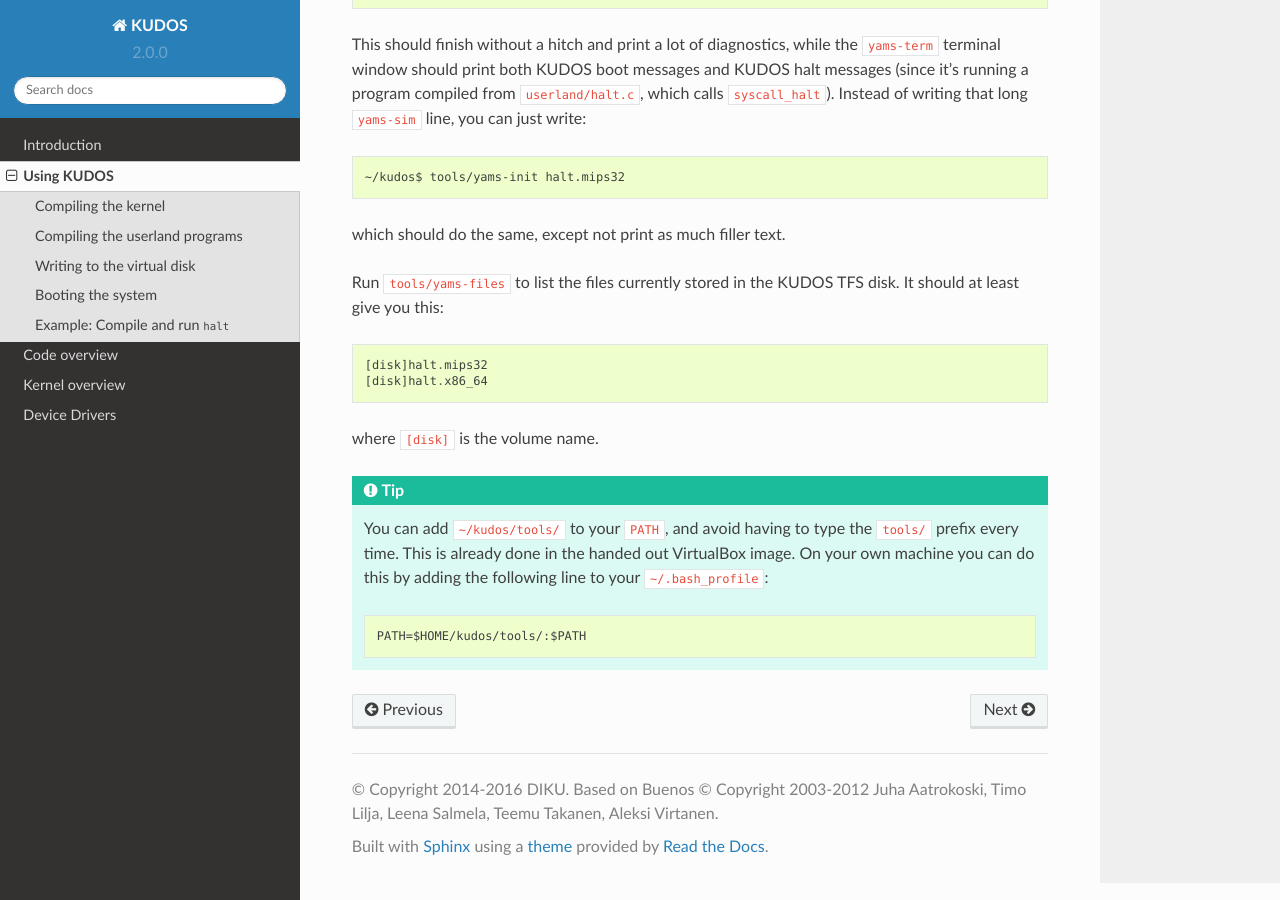
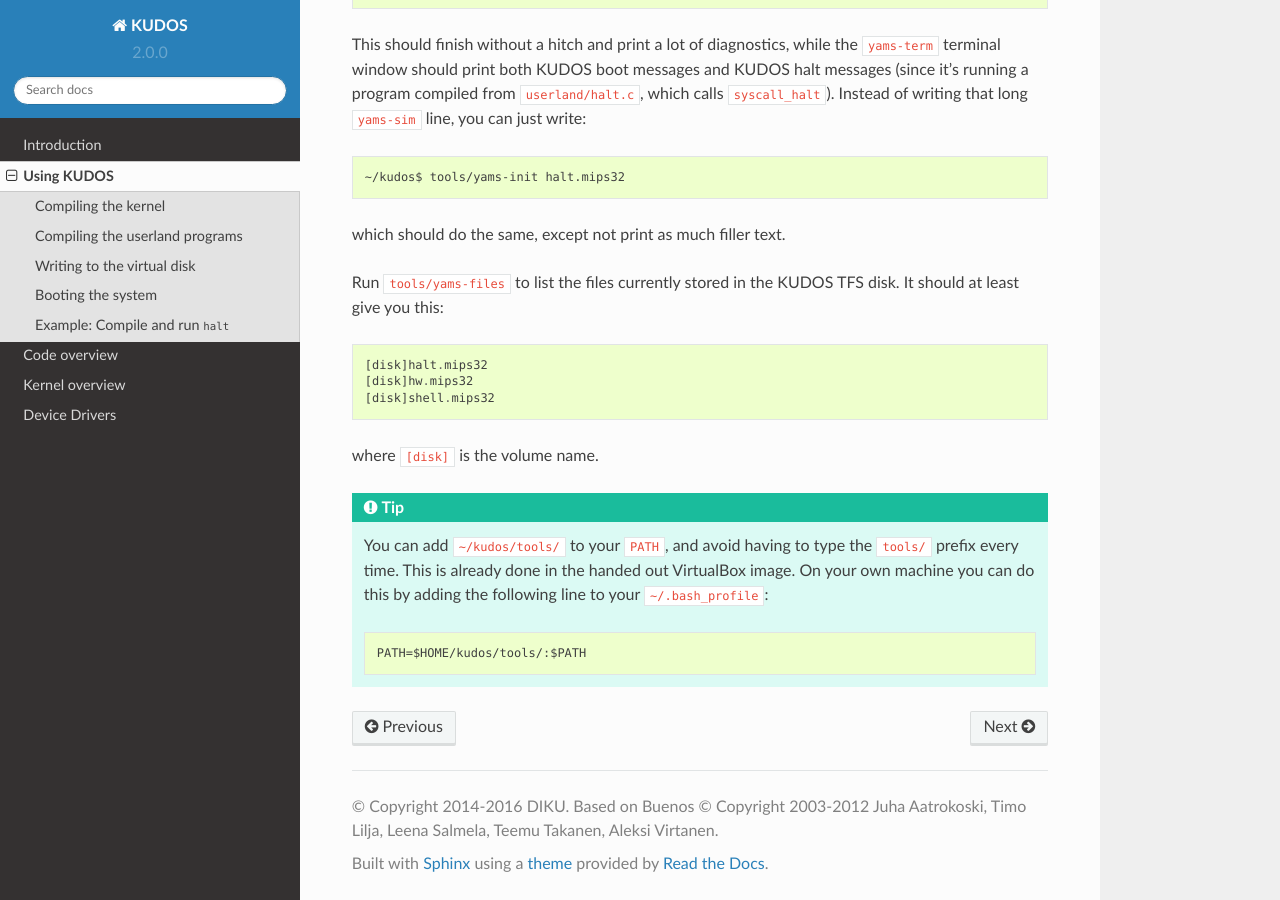
Before and after one commit to DIKU-EDU/kudos, a Sphinx documentation site: the page built from docs/usage.rst, in a window 1280 px wide and 900 px high, scrolled down 2497 px. Built offline with Sphinx 7.4.7 and the Read the Docs theme 2.0.0, drawn with Linux system fonts in a browser that asks for light colours.

Commit message:
the actual files on disk

```diff
--- a/docs/usage.rst
+++ b/docs/usage.rst
@@ -126,7 +126,8 @@
 disk.  It should at least give you this::
 
     [disk]halt.mips32
-    [disk]halt.x86_64
+    [disk]hw.mips32
+    [disk]shell.mips32
 
 where ``[disk]`` is the volume name.
 
```
